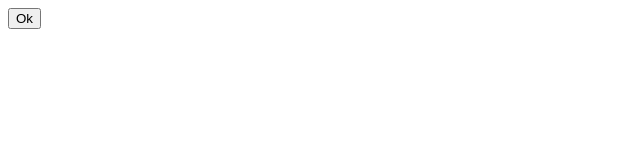
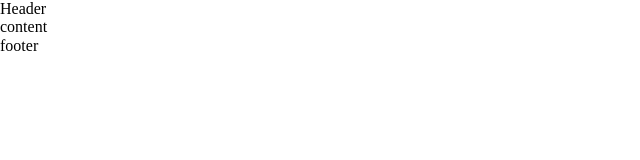
Before and after one commit to rasult22/hitba-landing-page, a website built with webpack: page src/index.html in a window 1280 px wide. Shown: the whole page, without its empty margins (0-640 px from the left). Built offline with nearby package versions, Linux system fonts and the light colour scheme.

Commit message:
Подрубил normilize.css и выстроил базовую структуру страницы

```diff
--- a/package.json
+++ b/package.json
@@ -25,5 +25,8 @@
     "webpack": "^5.74.0",
     "webpack-cli": "^4.10.0",
     "webpack-dev-server": "^4.10.0"
+  },
+  "dependencies": {
+    "normalize.css": "^8.0.1"
   }
 }
--- a/src/index.html
+++ b/src/index.html
@@ -8,7 +8,16 @@
   <title>Hitba</title>
 </head>
 <body>
-  <button>Ok</button>
-
+  <div class="global-wrapper">
+    <header class="page-header">
+      Header
+    </header>
+    <main class="page-content">
+      content
+    </main>
+    <footer class="page-footer">
+      footer
+    </footer>
+  </div>
 </body>
 </html>
--- a/src/index.js
+++ b/src/index.js
@@ -1 +1,2 @@
+import 'normalize.css'
 import './styles/main.css'
--- a/src/styles/main.css
+++ b/src/styles/main.css
@@ -0,0 +1,3 @@
+.global-wrapper {
+  position: relative;
+}
```
Also changed, not shown: 1 other file.
